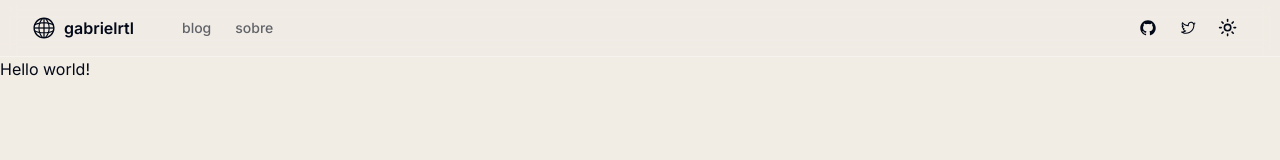
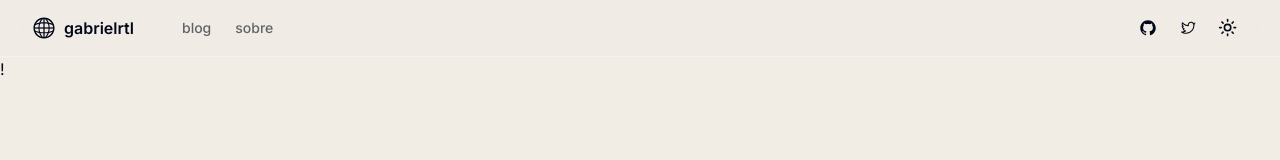
Before and after one commit to gabrielrtlima/blog, a Next.js app: page / in a window 1280 px wide. Shown: the top 160 px of the page. Built offline with nearby package versions, Linux system fonts and the light colour scheme.

Commit message:
chore: redeploy

```diff
--- a/app/page.tsx
+++ b/app/page.tsx
@@ -1,3 +1,3 @@
 export default function Home() {
-  return <section>Hello world!</section>;
+  return <section>!</section>;
 }
```
